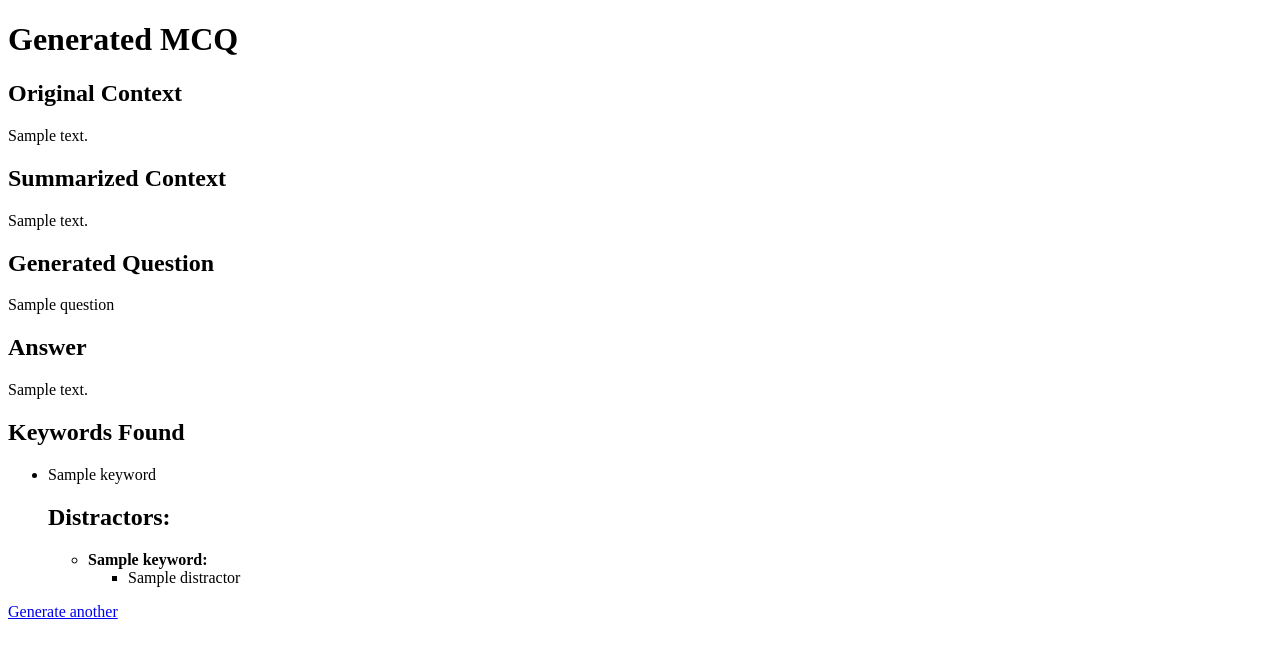
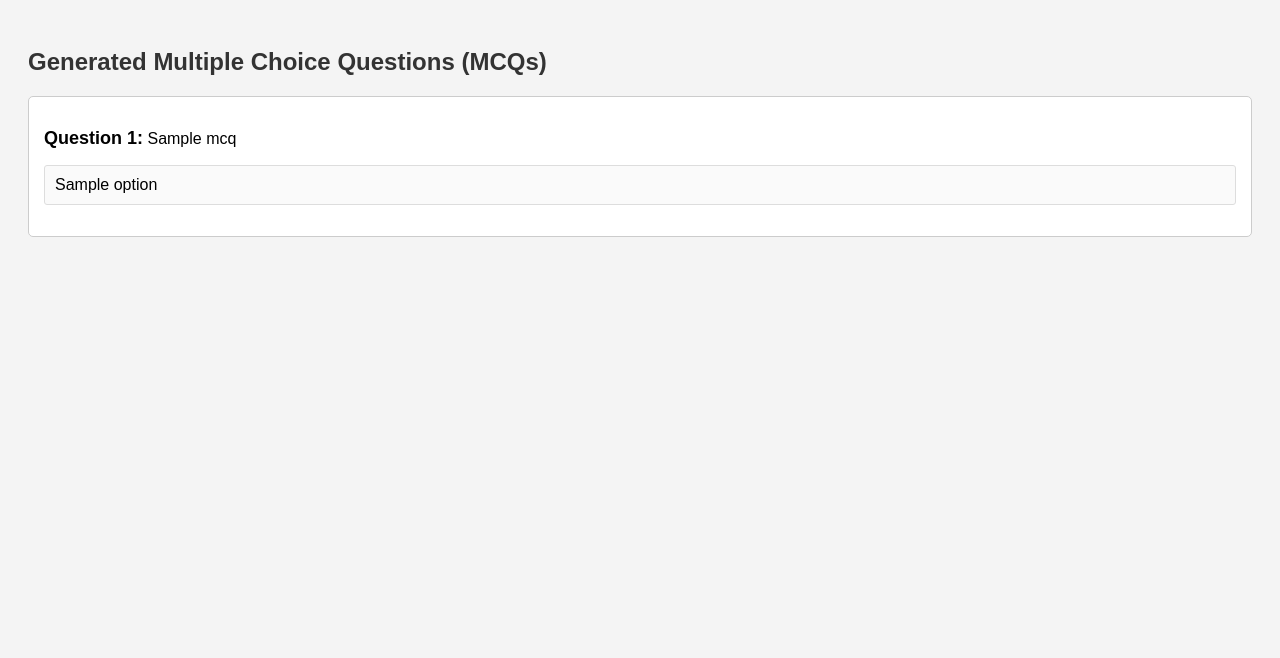
Before and after one commit to Birendra-dev/question_generation, a Django app: template quesGens/templates/quesGens/result.html in a window 1280 px wide. Shown: the top 658 px of the page. Run offline with Django 4.2, Linux system fonts and the light colour scheme; the template is opened without the code that fills it: most values are stand-ins (such as "Sample title", 1, 10 or a date in 2020); data that the repository does not hold is empty.

Commit message:
all good here

```diff
--- a/apps/keywordExtraction.py
+++ b/apps/keywordExtraction.py
@@ -58,7 +58,7 @@ def get_nouns_multipartite(content):
     return out
 
 
-def get_keywords(originaltext, summarytext):
+def get_keywords(originaltext, summarytext,num_keywords=4):
     """
     Extract keywords from original text and match them with the summary text.
     """
@@ -80,4 +80,4 @@ def get_keywords(originaltext, summarytext):
     important_keywords = [keyword for keyword in keywords if keyword in keywords_found]
 
     # Return the top 4 important keywords
-    return important_keywords[:4]
+    return important_keywords[:num_keywords]
--- a/quesGens/templates/quesGens/result.html
+++ b/quesGens/templates/quesGens/result.html
@@ -3,45 +3,57 @@
 <head>
     <meta charset="UTF-8">
     <meta name="viewport" content="width=device-width, initial-scale=1.0">
-    <title>Generated MCQ Result</title>
+    <title>MCQ Generator - Results</title>
+    <style>
+        body {
+            font-family: Arial, sans-serif;
+            padding: 20px;
+            background-color: #f4f4f4;
+        }
+        h2 {
+            color: #333;
+        }
+        .mcq {
+            background-color: #fff;
+            border: 1px solid #ccc;
+            border-radius: 5px;
+            padding: 15px;
+            margin-bottom: 15px;
+        }
+        .mcq strong {
+            font-size: 18px;
+        }
+        .mcq ul {
+            list-style-type: none;
+            padding-left: 0;
+        }
+        .mcq ul li {
+            background-color: #fafafa;
+            padding: 10px;
+            margin: 5px 0;
+            border-radius: 3px;
+            border: 1px solid #ddd;
+        }
+    </style>
 </head>
 <body>
-    <h1>Generated MCQ</h1>
 
-    <h2>Original Context</h2>
-    <p>{{ context }}</p>
+<h2>Generated Multiple Choice Questions (MCQs)</h2>
 
-    <h2>Summarized Context</h2>
-    <p>{{ summary_text }}</p>
+{% if mcq_list %}
+    {% for mcq in mcq_list %}
+        <div class="mcq">
+            <p><strong>Question {{ forloop.counter }}:</strong> {{ mcq.question }}</p>
+            <ul>
+                {% for option in mcq.options %}
+                    <li>{{ option }}</li>
+                {% endfor %}
+            </ul>
+        </div>
+    {% endfor %}
+{% else %}
+    <p>No MCQs generated. Please try again with different input.</p>
+{% endif %}
 
-    <h2>Generated Question</h2>
-    <p>{{ question }}</p>
-
-    <h2>Answer</h2>
-    <p>{{ answer }}</p>
-
-    <h2>Keywords Found</h2>
-    <ul>
-        {% for keyword in keywords %}
-        <li>{{ keyword }}</li>
-
-        <!-- Display distractors for each keyword -->
-        <h2>Distractors:</h2>
-        <ul>
-            {% for keyword, distractors in distractors_dict.items %}
-                <li><strong>{{ keyword }}:</strong>
-                    <ul>
-                        {% for distractor in distractors %}
-                            <li>{{ distractor }}</li>
-                        {% endfor %}
-                    </ul>
-                </li>
-            {% endfor %}
-        </ul>
-        {% endfor %}
-    </ul>
-
-
-    <a href="{% url 'generate_mcq' %}">Generate another</a>
 </body>
 </html>
```
Also changed, not shown: apps/distractors.py (+10 -4 lines), quesGens/forms.py (+7 -2 lines), quesGens/templates/quesGens/index.html (+53 -7 lines), quesGens/views.py (+33 -13 lines).
